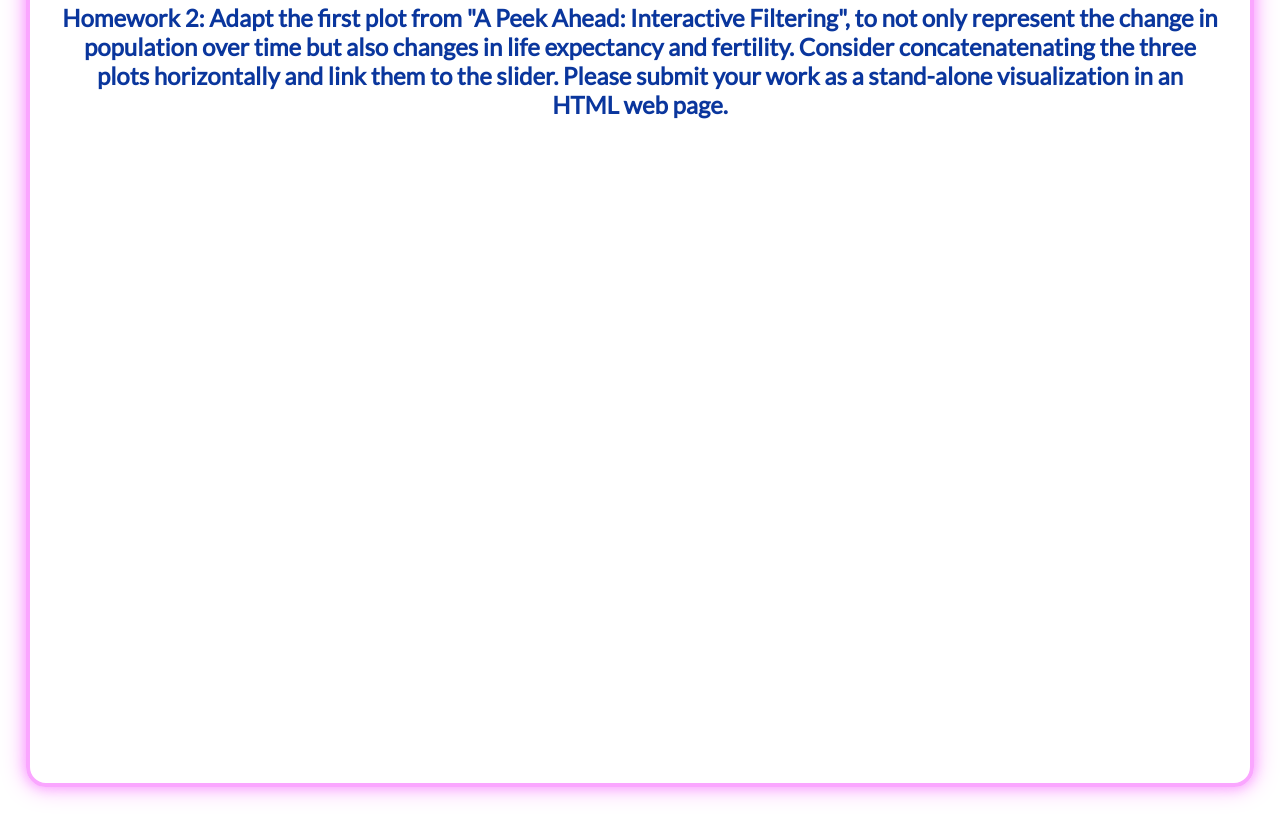
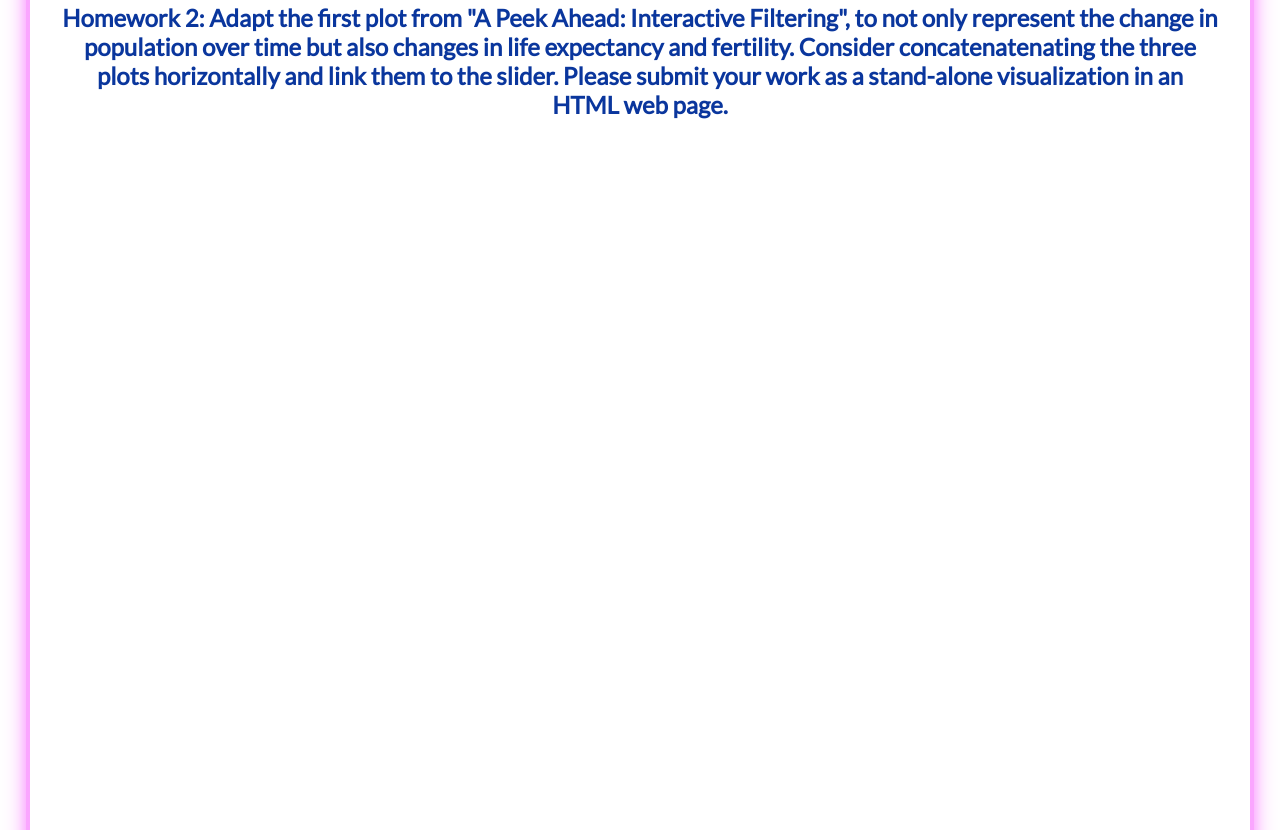
Before and after one commit to vmeomeo/vnscienceart, a plain HTML site: page hw/adv-viz/adv-viz-assign2.html in a window 1280 px wide. Shown: the part 710-1540 px from the top of the page. Drawn offline with Linux system fonts and the light colour scheme; a script that the page names is missing.

Commit message:
Update iframe

```diff
--- a/hw/adv-viz/adv-viz-assign2.html
+++ b/hw/adv-viz/adv-viz-assign2.html
@@ -291,7 +291,7 @@
       <div class="assignment-grid" style="grid-template-columns: 1fr;">
         <a style="font-size: 2rem;"> Demographic Data: 63 countries population, life expectancy, and fertility rate between 1955 to 2005 </a>
         <h3 style="font-family: 'Lato', sans-serif; font-size: clamp(0.5rem, 5vw, 1.5rem);">Homework 2: Adapt the first plot from "A Peek Ahead: Interactive Filtering", to not only represent the change in population over time but also changes in life expectancy and fertility. Consider concatenatenating the three plots horizontally and link them to the slider. Please submit your work as a stand-alone visualization in an HTML web page.</h3>
-        <iframe src="plot-assignment-2-anhvhm.html"></iframe>
+        <iframe style="height: 800px;" src="plot-assignment-2-anhvhm.html"></iframe>
       </div>
     </div>
 
```
